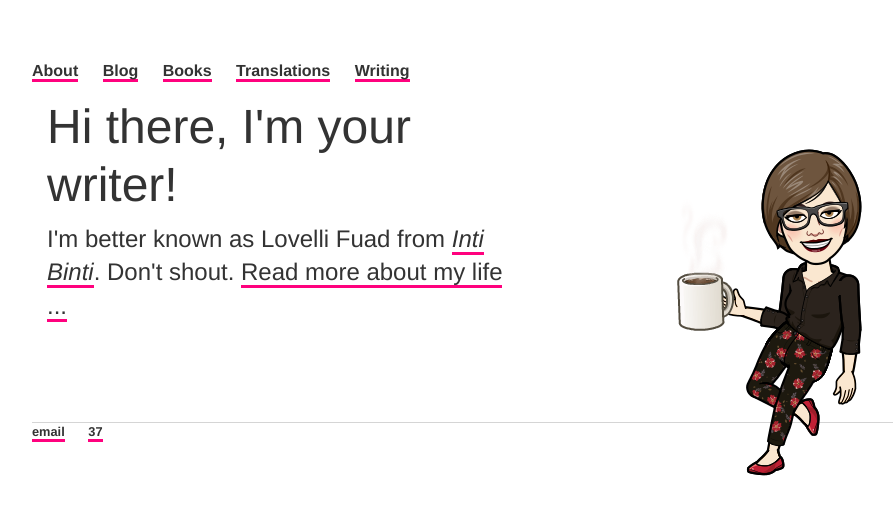
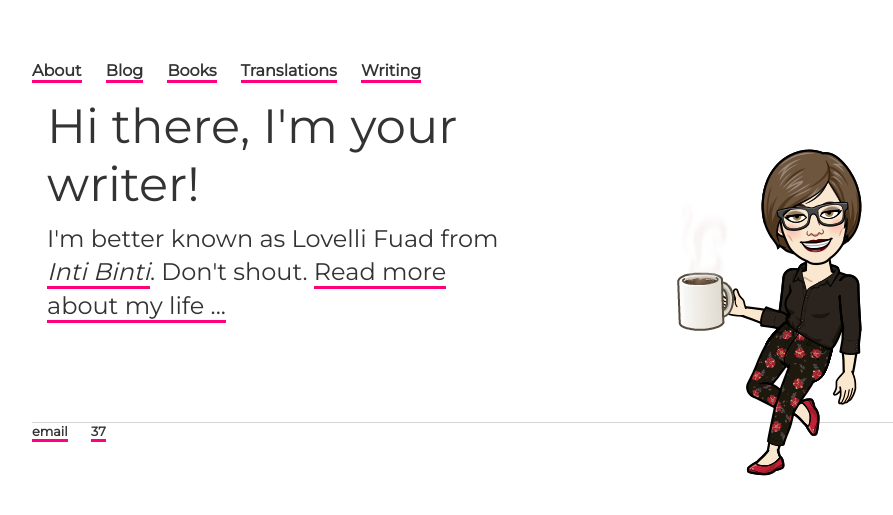
Before and after one commit to ariesti/ariesti.github.io, a Jekyll site: the page built from index.html, in a window 1280 px wide. Shown: the top 515 px of the page, without its empty margins (160-1053 px from the left). Built offline with Jekyll 4.4.1, drawn with Linux system fonts in a browser that asks for light colours.

Commit message:
Update default.html

```diff
--- a/_layouts/default.html
+++ b/_layouts/default.html
@@ -12,6 +12,7 @@
 
 			<link rel="stylesheet" href="/css/bootstrap.min.css" integrity="sha384-Gn5384xqQ1aoWXA+058RXPxPg6fy4IWvTNh0E263XmFcJlSAwiGgFAW/dAiS6JXm" crossorigin="anonymous">
 			<link rel="stylesheet" type="text/css" href="/css/main.css">
+			<link href='https://fonts.googleapis.com/css?family=Montserrat' rel='stylesheet'>
 
 			{% include analytics.html %}
 		</head>
```
